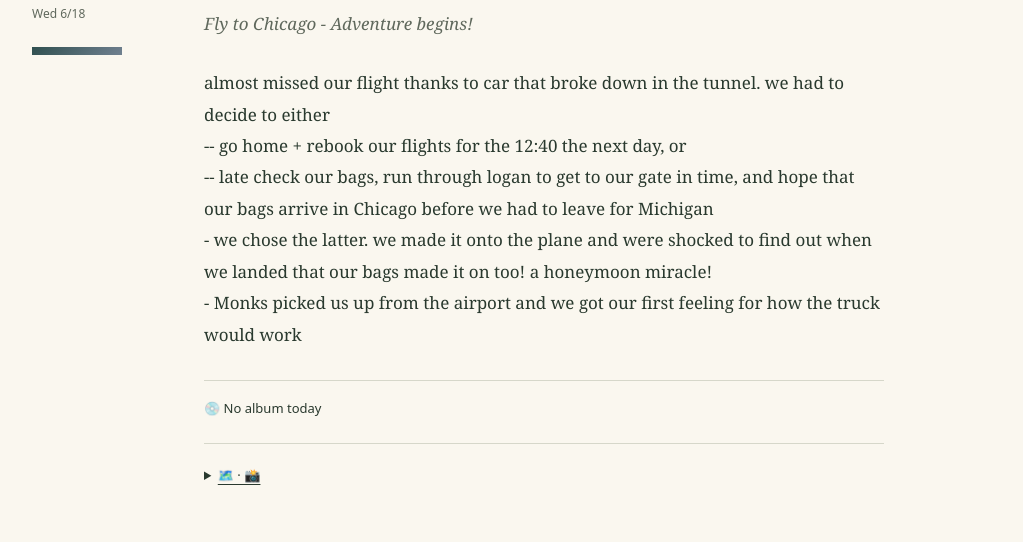
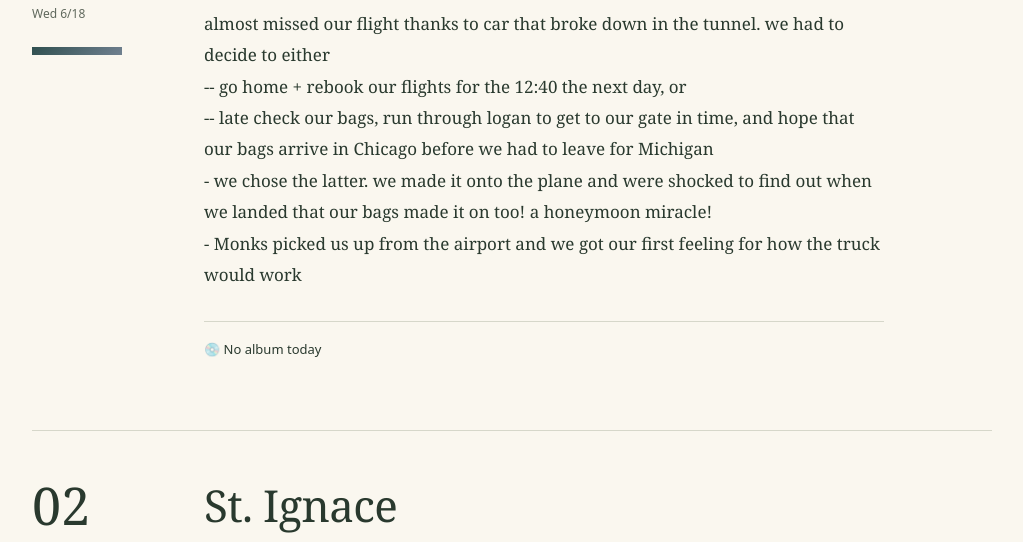
Before and after one commit to FennMacon/fennclub, a website: page honeymoon/index.html in a window 1280 px wide. Shown: the part 520-1062 px from the top of the page, without its empty margins (128-1151 px from the left). Drawn offline with Linux system fonts and the light colour scheme.

Commit message:
Keep honeymoon entries focused on journals and albums

```diff
--- a/honeymoon/journal.css
+++ b/honeymoon/journal.css
@@ -15,16 +15,9 @@ main{max-width:1040px;padding:0 40px 72px;margin:auto}
 .entry-meta p{margin:10px 0}
 .palette{height:8px;max-width:90px;background:var(--day-gradient);margin:22px 0}
 h2{font-size:clamp(30px,4vw,44px);line-height:1.2;font-weight:400;letter-spacing:-.7px;margin:0 0 18px}
-.activity{font-style:italic;color:var(--quiet);margin:0 0 28px}
 .journal-copy{white-space:pre-wrap;overflow-wrap:anywhere;margin:0}
 .entry-content{min-width:0;max-width:680px}
 .album{border-top:1px solid var(--line);margin-top:30px;padding-top:16px;font:13px/1.8 system-ui}
-details{border-top:1px solid var(--line);margin-top:22px;padding-top:12px;font-size:15px}
-summary{cursor:pointer;font:13px/1.7 system-ui;padding:8px 0;text-decoration:underline;text-underline-offset:4px}
-details h3{font-weight:400;font-size:21px;margin:24px 0 8px}
-details p{margin:10px 0}
-details ul{padding-left:24px}
-.source-info{color:var(--quiet)}
 .error{font:16px/1.7 system-ui}
 button{font:inherit;cursor:pointer}
 @media(max-width:600px){.masthead{padding:42px 24px 28px}main{padding:0 24px 48px}.entry{grid-template-columns:1fr;gap:20px;padding:30px 0 40px}.entry-meta{display:flex;align-items:center;gap:18px;flex-wrap:wrap}.day-number{margin:0;font-size:38px}.palette{width:70px;margin:0}.entry-meta p{margin:0}body{font-size:16px}nav a{flex:0 0 calc(10% - 3px);min-width:24px}}
--- a/honeymoon/journal.js
+++ b/honeymoon/journal.js
@@ -166,33 +166,6 @@
         };
 
 
-        function getDescriptionForDay(index) {
-            const descriptions = [
-                "Flight arrival in Chicago, marking the start of our cross-country honeymoon adventure.",
-                "Car rental pickup and 6.5-hour drive north to Michigan's Upper Peninsula.",
-                "Day trip to Mackinac Island featuring Victorian architecture and horse-drawn carriage tours.",
-                "Kayaking excursion along Pictured Rocks National Lakeshore's multicolored sandstone cliffs.",
-                "Long-distance travel day: 13-14 hour drive from Michigan to South Dakota with overnight stop in Kadoka.",
-                "Badlands National Park exploration with camping setup and initial trail hiking.",
-                "Additional Badlands exploration followed by drive to Devils Tower National Monument.",
-                "Devils Tower visit and extensive 12-hour drive to Glacier National Park in Montana.",
-                "First full day in Glacier National Park with backcountry camping and trail exploration.",
-                "Continued Glacier National Park activities including hiking and scenic photography.",
-                "Travel day to Yellowstone National Park with check-in at Old Faithful Inn.",
-                "Yellowstone exploration featuring geysers, hot springs, and wildlife viewing while staying at the historic inn.",
-                "Morning Yellowstone activities followed by drive south to Grand Teton National Park.",
-                "River rafting on the Snake River and wildflower photography session in Teton meadows.",
-                "Drive from Wyoming to Utah via Dinosaur National Monument with stop in Moab.",
-                "First day exploring Arches National Park with camping setup for multi-day stay.",
-                "July 4th celebration while continuing Arches National Park exploration and camping.",
-                "Bonneville Salt Flats exploration and drive to Salt Lake City for accommodation.",
-                "Salt Lake City sightseeing and trip preparation before departure.",
-                "Return flight home, concluding the 20-day cross-country journey."
-            ];
-            return descriptions[index] || "A day filled with adventure and discovery.";
-        }
-
-
 function element(tag, text, className) {
     const node = document.createElement(tag);
     if (text !== undefined) node.textContent = text;
@@ -230,27 +203,9 @@ async function renderJournal() {
             const heading = element('h2', day.location);
             heading.id = entry.id + '-heading';
             entry.setAttribute('aria-labelledby', heading.id);
-            body.append(heading, element('p', day.activity, 'activity'), element('div', saved.journal.content, 'journal-copy'));
+            body.append(heading, element('div', saved.journal.content, 'journal-copy'));
             body.append(element('p', '💿 ' + saved.album.title, 'album'));
 
-            // Keep every existing description and supporting detail available verbatim.
-            const details = element('details');
-            details.append(element('summary', '🗺️ · 📸'));
-            details.append(element('h3', saved.journal.title));
-            details.append(element('p', getDescriptionForDay(index), 'source-info'));
-            if (saved.location !== day.location) details.append(element('p', saved.location));
-            if (saved.date !== day.date) details.append(element('p', saved.date));
-            if (saved.activity !== day.activity) details.append(element('p', saved.activity));
-            details.append(element('h3', saved.map.title), element('p', saved.map.description));
-            details.append(element('p', 'Coordinates: ' + saved.map.coordinates));
-            details.append(element('p', 'Route Highlights:'));
-            const routes = element('ul');
-            saved.map.highlights.forEach(text => routes.append(element('li', text)));
-            details.append(routes, element('h3', saved.photos.title), element('p', saved.photos.description));
-            const photos = element('ul');
-            saved.photos.highlights.forEach(text => photos.append(element('li', text)));
-            details.append(photos);
-            body.append(details);
             entry.append(meta, body);
             entries.append(entry);
         });
```
